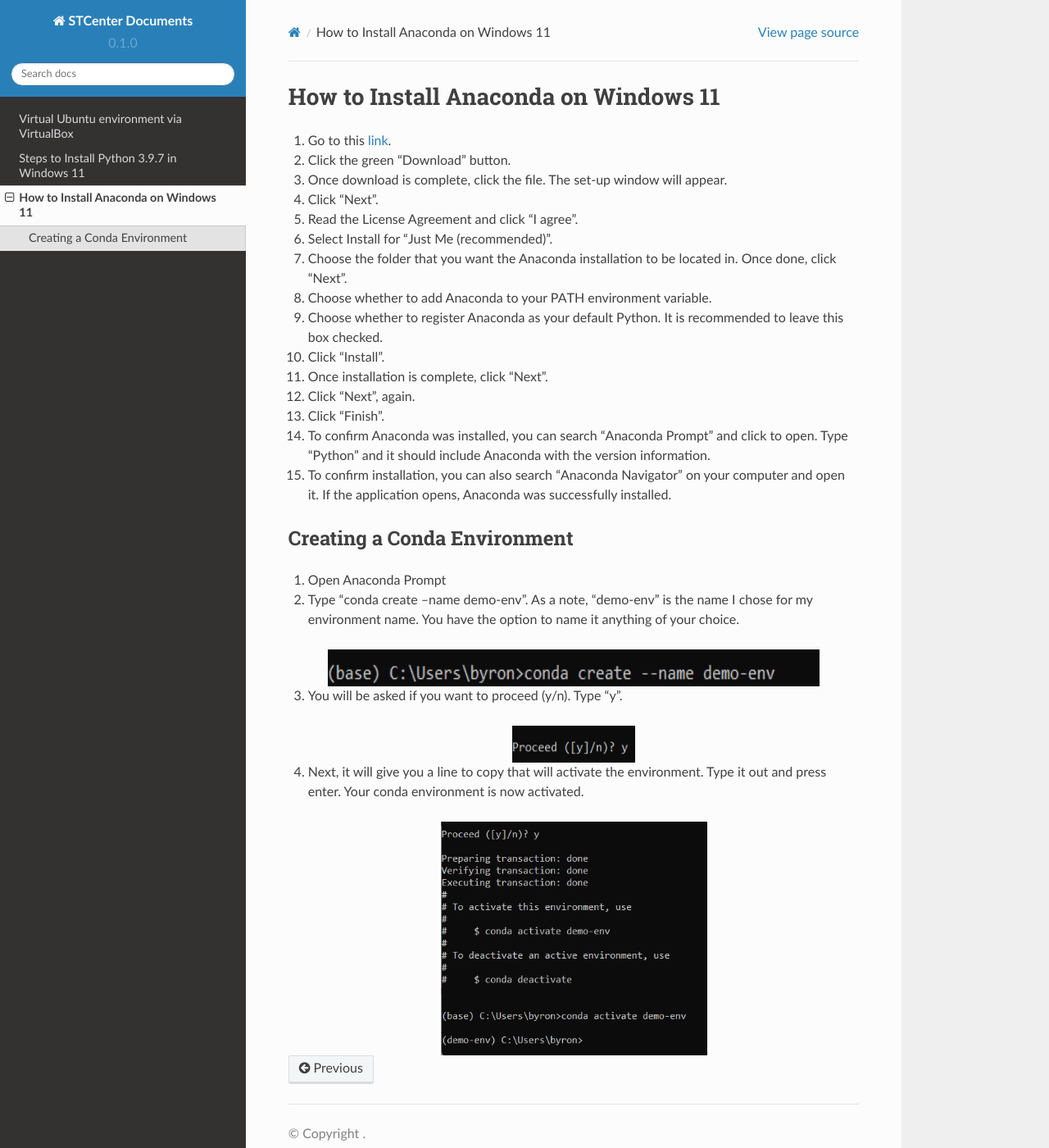
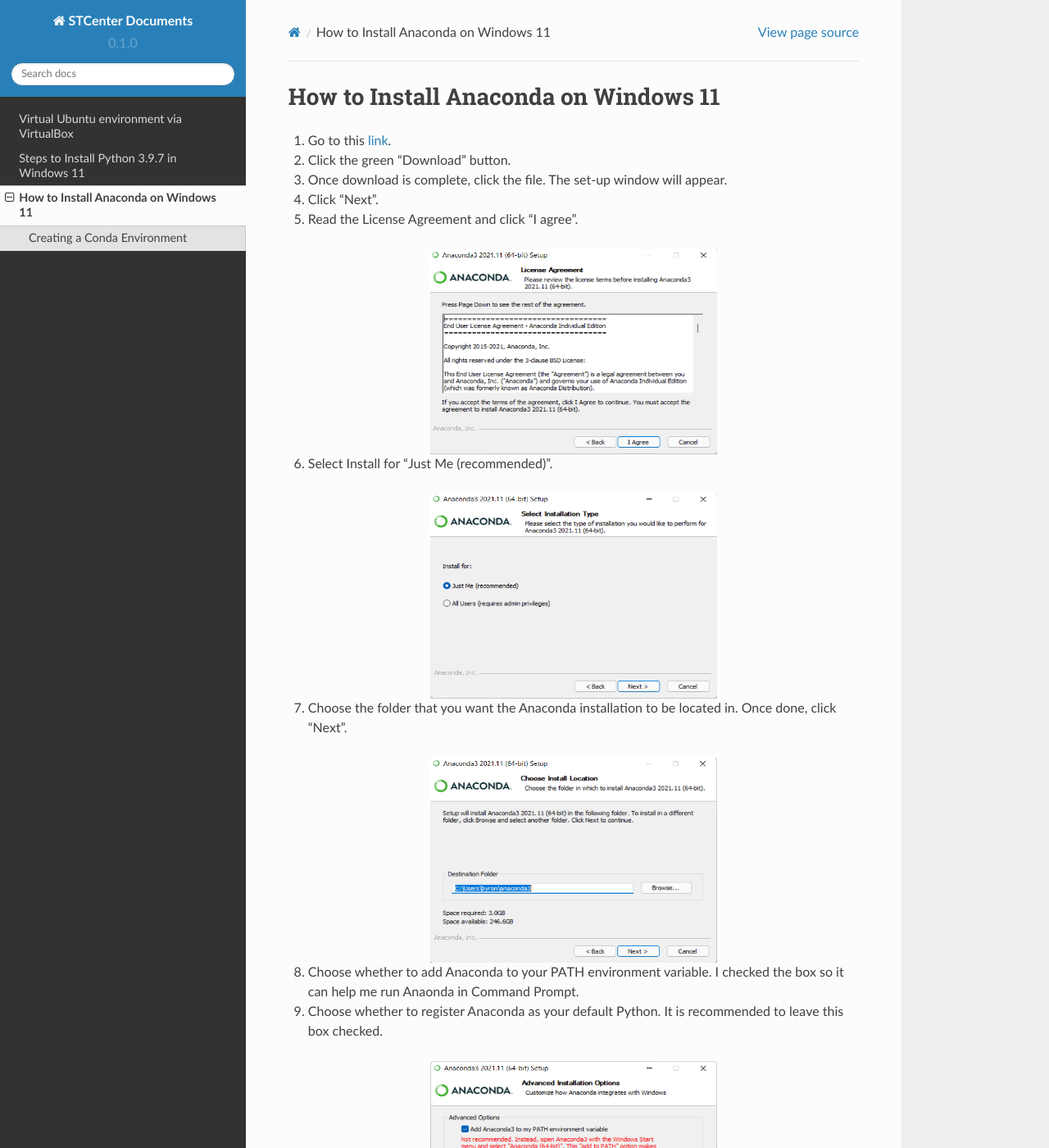
Before and after one commit to stccenter/STCenterDocs, a Sphinx documentation site: the page built from docs/source/anaconda-install.rst, in a window 1280 px wide and 1400 px high. Shown: the whole window at 82% size. Built offline with Sphinx 7.4.7 and the Read the Docs theme 2.0.0, drawn with Linux system fonts in a browser that asks for light colours.

Commit message:
Update anaconda-install.rst

```diff
--- a/docs/source/anaconda-install.rst
+++ b/docs/source/anaconda-install.rst
@@ -6,10 +6,38 @@
 3. Once download is complete, click the file. The set-up window will appear.
 4. Click “Next”.
 5. Read the License Agreement and click “I agree”.
+
+.. image:: ../images/anaconda-step5.png
+    :width: 350px
+    :align: center
+    :height: 250px
+    :alt: License Agreement
+
 6. Select Install for “Just Me (recommended)”.
+
+.. image:: ../images/anaconda-step6.png
+    :width: 350px
+    :align: center
+    :height: 250px
+    :alt: Install for Just Me
+
 7. Choose the folder that you want the Anaconda installation to be located in. Once done, click “Next”.
-8. Choose whether to add Anaconda to your PATH environment variable.
+
+.. image:: ../images/anaconda-step7.png
+    :width: 350px
+    :align: center
+    :height: 250px
+    :alt: Choose folder for Anaconda installation
+
+8. Choose whether to add Anaconda to your PATH environment variable. I checked the box so it can help me run Anaonda in Command Prompt.
 9. Choose whether to register Anaconda as your default Python. It is recommended to leave this box checked.
+
+.. image:: ../images/anaconda.step8&9.png
+    :width: 350px
+    :align: center
+    :height: 250px
+    :alt: Adding Anaconda to PATH
+
 10. Click “Install”.
 11. Once installation is complete, click “Next”.
 12. Click “Next”, again.
@@ -32,7 +60,7 @@
 3. You will be asked if you want to proceed (y/n). Type “y”.
 
 .. image:: ../images/conda-env.step3.png
-    :width: 150px
+    :width: 175px
     :align: center
     :height: 45px
     :alt: Proceed (y/n)
@@ -40,7 +68,7 @@
 4. Next, it will give you a line to copy that will activate the environment. Type it out and press enter. Your conda environment is now activated.
 
 .. image:: ../images/conda-env.step4.png
-    :width: 325px
+    :width: 350px
     :align: center
     :height: 285px
     :alt: Activate the environment
```
